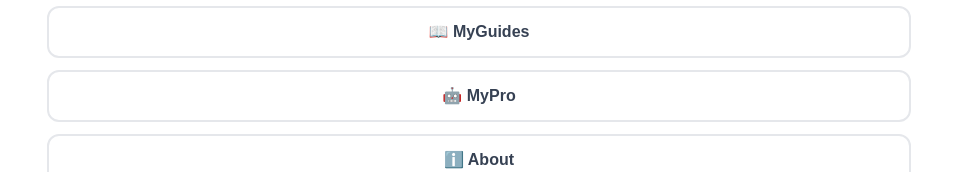
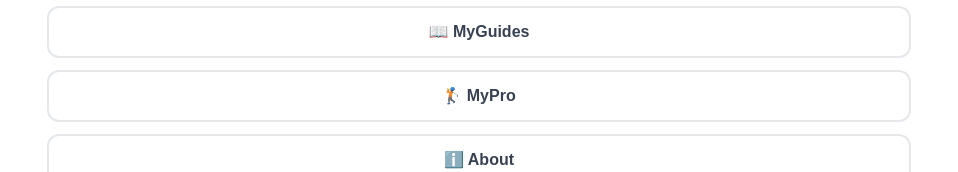
Before and after one commit to bd9356-gif/golf-ai-companion, a Next.js app: page / in a window 1280 px wide. Shown: the part 426-598 px from the top of the page, without its empty margins (161-1119 px from the left). Built offline with nearby package versions, Linux system fonts and the light colour scheme; no server answers.

Commit message:
Fix MyPro icon to golfer emoji

```diff
--- a/app/page.js
+++ b/app/page.js
@@ -78,7 +78,7 @@ export default function HomePage() {
             📖 MyGuides
           </a>
           <a href="/videos?tab=ask" className="block w-full px-6 py-3 border-2 border-gray-200 text-gray-700 rounded-xl font-semibold text-base hover:bg-gray-50 transition-colors text-center">
-            🤖 MyPro
+            🏌️ MyPro
           </a>
           {hasPlan && (
             <a href="/plan" className="block w-full px-6 py-3 border-2 border-green-200 text-green-700 rounded-xl font-semibold text-base hover:bg-green-50 transition-colors text-center">
```
